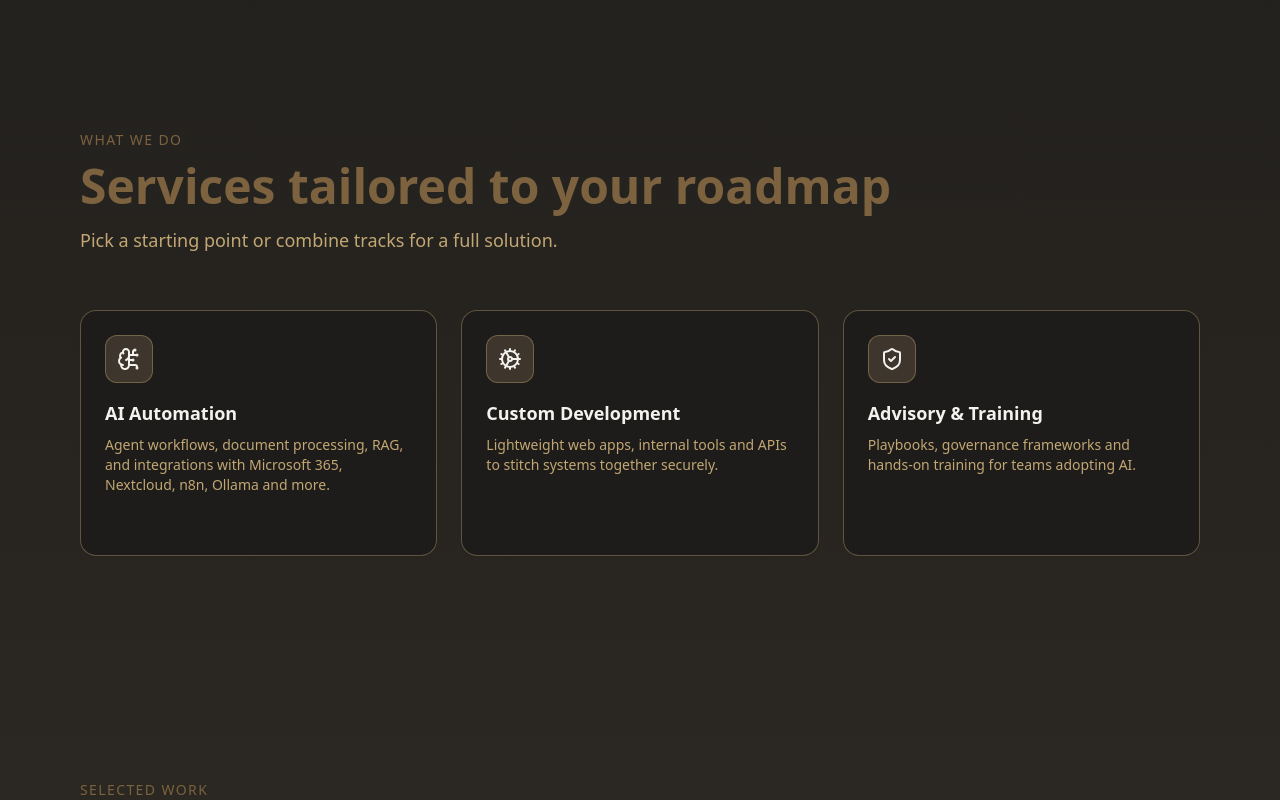
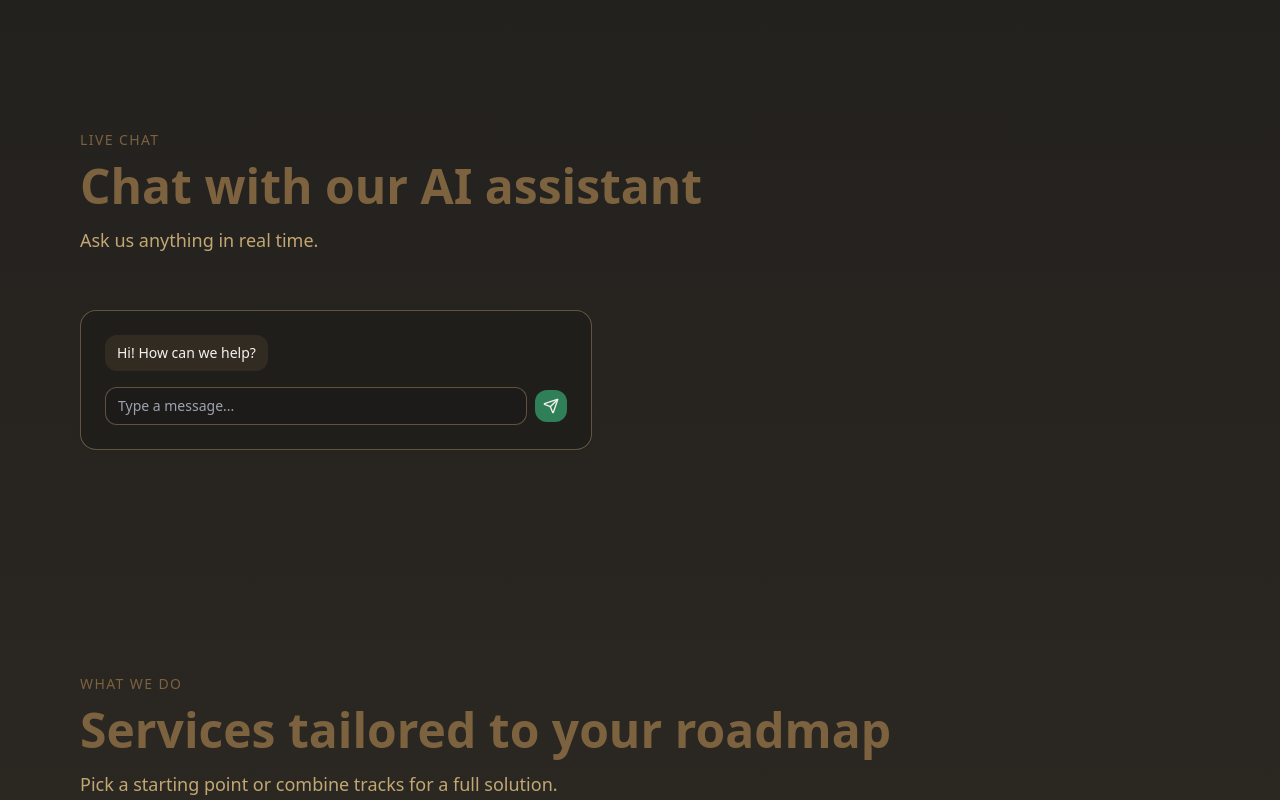
Before and after one commit to emiriso/zudim-website, a React (Vite) app: page / in a window 1280 px wide. Shown: the part 720-1520 px from the top of the page. Built offline with nearby package versions, Linux system fonts and the light colour scheme.

Commit message:
Move live chat section before services

```diff
--- a/App.jsx
+++ b/App.jsx
@@ -238,6 +238,11 @@ export default function App() {
         </div>
       </section>
 
+      {/* Chat */}
+      <Section id="chat" eyebrow="Live chat" title="Chat with our AI assistant" subtitle="Ask us anything in real time.">
+        <ChatSection />
+      </Section>
+
       {/* Services */}
       <Section id="services" eyebrow="What we do" title="Services tailored to your roadmap"
                subtitle="Pick a starting point or combine tracks for a full solution.">
@@ -323,11 +328,6 @@ export default function App() {
         </div>
       </Section>
 
-      {/* Chat */}
-      <Section id="chat" eyebrow="Live chat" title="Chat with our AI assistant" subtitle="Ask us anything in real time.">
-        <ChatSection />
-      </Section>
-
       <Footer />
     </div>
   )
```
